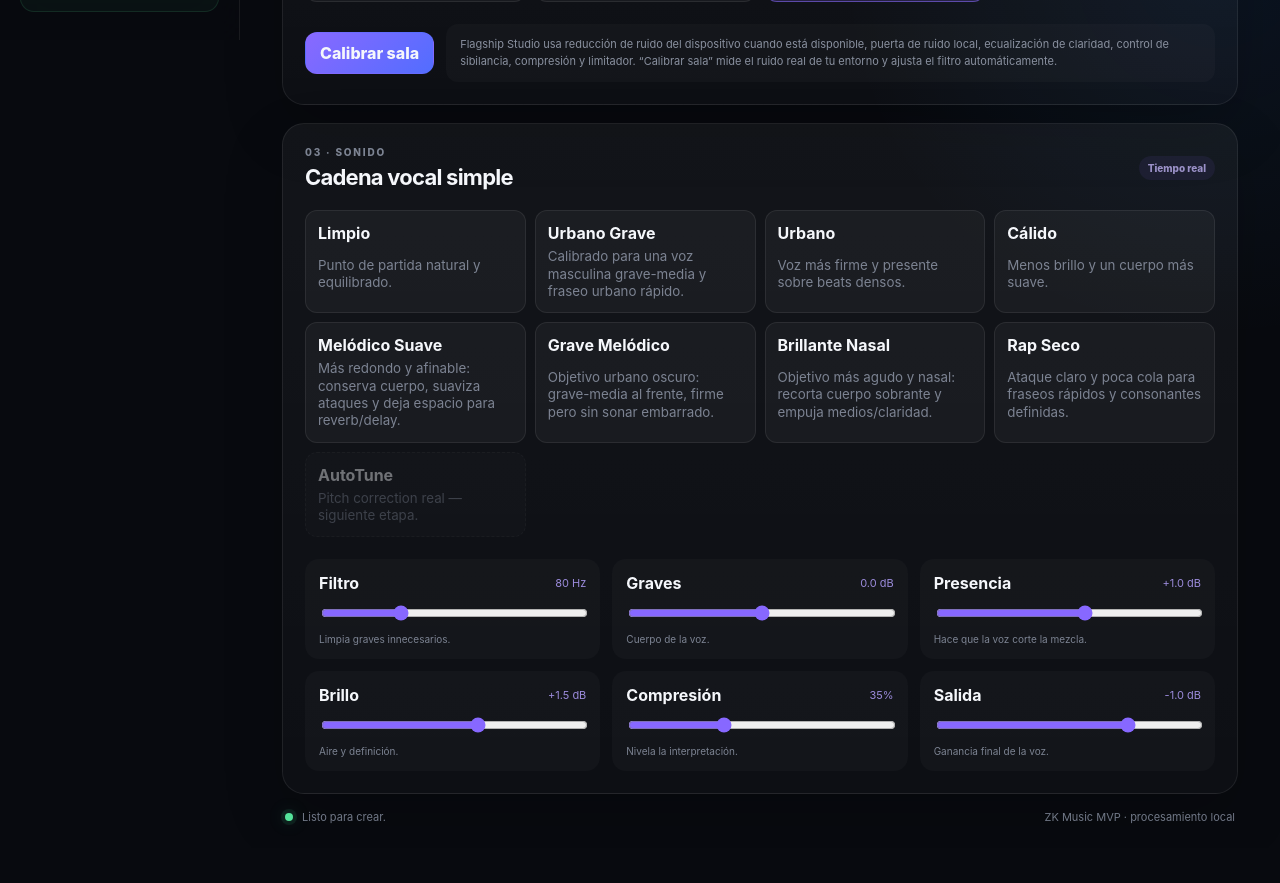
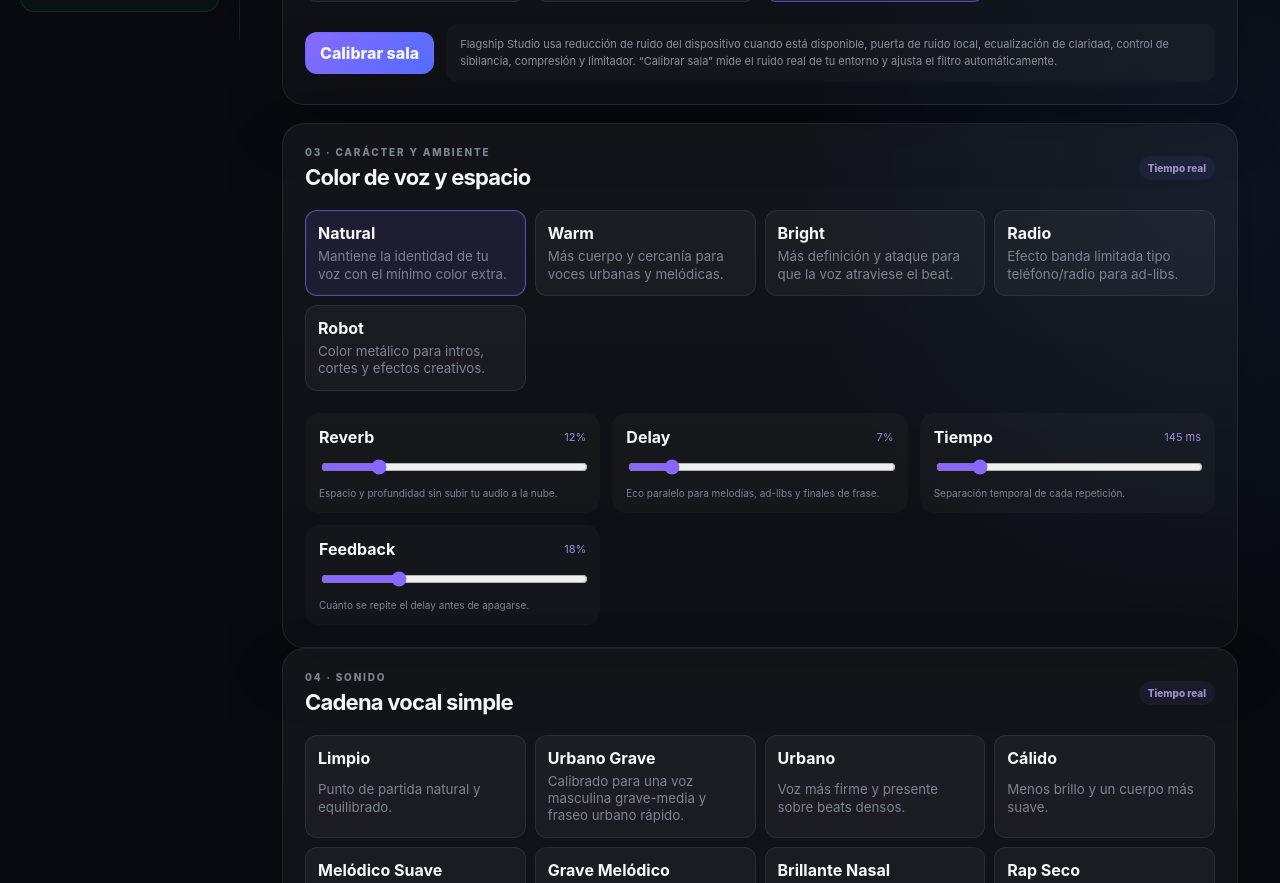
Before and after one commit to ZKYONA/Zk_Music, a React (Vite) app: page / in a window 1280 px wide. Shown: the part 760-1643 px from the top of the page. Before the commit the page ends 1608 px from the top, so only its background shows below. Built offline with nearby package versions, Linux system fonts and the light colour scheme.

Commit message:
feat(ui): expose voice character and ambience controls

```diff
--- a/src/App.tsx
+++ b/src/App.tsx
@@ -1,5 +1,9 @@
 import { useEffect, useMemo, useRef, useState } from "react";
-import { AudioEngine, type VocalFxSettings } from "./audio/AudioEngine";
+import {
+  AudioEngine,
+  type AmbienceSettings,
+  type VocalFxSettings,
+} from "./audio/AudioEngine";
 import {
   PERFORMANCE_PROFILES,
   detectDefaultProfile,
@@ -10,6 +14,10 @@ import {
   VOICE_ENHANCEMENT_PROFILES,
   type VoiceEnhancementMode,
 } from "./audio/enhancement";
+import {
+  VOICE_CHARACTER_PROFILES,
+  type VoiceCharacterMode,
+} from "./audio/characters";
 
 const INITIAL_FX: VocalFxSettings = {
   highPass: 80,
@@ -18,6 +26,13 @@ const INITIAL_FX: VocalFxSettings = {
   high: 1.5,
   compression: 35,
   output: -1,
+};
+
+const INITIAL_AMBIENCE: AmbienceSettings = {
+  reverb: 12,
+  delay: 7,
+  delayMs: 145,
+  feedback: 18,
 };
 
 function formatDb(value: number): string {
@@ -35,6 +50,8 @@ export default function App() {
   const [profile, setProfile] = useState<PerformanceProfile>(initialProfile);
   const [fx, setFx] = useState<VocalFxSettings>(INITIAL_FX);
   const [enhancement, setEnhancement] = useState<VoiceEnhancementMode>("flagship");
+  const [voiceCharacter, setVoiceCharacter] = useState<VoiceCharacterMode>("natural");
+  const [ambience, setAmbience] = useState<AmbienceSettings>(INITIAL_AMBIENCE);
   const [micReady, setMicReady] = useState(false);
   const [beatName, setBeatName] = useState("");
   const [recording, setRecording] = useState(false);
@@ -53,6 +70,10 @@ export default function App() {
   useEffect(() => {
     engineRef.current?.applyFx(fx);
   }, [fx]);
+
+  useEffect(() => {
+    engineRef.current?.setAmbience(ambience);
+  }, [ambience]);
 
   useEffect(() => {
     engineRef.current?.setMonitor(monitor);
@@ -77,6 +98,19 @@ export default function App() {
     value: VocalFxSettings[K],
   ) {
     setFx((current) => ({ ...current, [key]: value }));
+  }
+
+  function setAmbienceValue<K extends keyof AmbienceSettings>(
+    key: K,
+    value: AmbienceSettings[K],
+  ) {
+    setAmbience((current) => ({ ...current, [key]: value }));
+  }
+
+  function selectVoiceCharacter(mode: VoiceCharacterMode) {
+    engineRef.current?.setVoiceCharacter(mode);
+    setVoiceCharacter(mode);
+    setStatus("Carácter de voz: " + VOICE_CHARACTER_PROFILES[mode].name + ".");
   }
 
   async function enableMic() {
@@ -218,7 +252,7 @@ export default function App() {
         </div>
 
         <nav>
-          <button className="nav-item active">Estudio</button>
+          <button className="nav-item active" aria-current="page">Estudio</button>
           <button className="nav-item" disabled>Instrumentos <small>pronto</small></button>
           <button className="nav-item" disabled>Master IA <small>pronto</small></button>
           <button className="nav-item" disabled>Proyectos <small>pronto</small></button>
@@ -252,7 +286,14 @@ export default function App() {
                 <p className="eyebrow">01 · GRABAR</p>
                 <h2>Beat + voz</h2>
               </div>
-              <div className="meter" aria-label="Nivel de entrada">
+              <div
+                className="meter"
+                role="progressbar"
+                aria-label="Nivel de entrada del micrófono"
+                aria-valuemin={0}
+                aria-valuemax={100}
+                aria-valuenow={Math.round(level * 100)}
+              >
                 <div className="meter-fill" style={{ width: `${Math.max(2, level * 100)}%` }} />
               </div>
             </div>
@@ -275,7 +316,12 @@ export default function App() {
               <button className="ghost-button" onClick={previewBeat} disabled={!beatName || recording}>
                 ▶ Beat
               </button>
-              <button className="ghost-button" onClick={stopBeat} disabled={!beatName}>
+              <button
+                className="ghost-button"
+                onClick={stopBeat}
+                disabled={!beatName}
+                aria-label="Detener beat"
+              >
                 ■
               </button>
 
@@ -383,10 +429,91 @@ export default function App() {
           </div>
         </section>
 
+        <section className="panel character-panel">
+          <div className="panel-heading">
+            <div>
+              <p className="eyebrow">03 · CARÁCTER Y AMBIENTE</p>
+              <h2>Color de voz y espacio</h2>
+            </div>
+            <span className="chip">Tiempo real</span>
+          </div>
+
+          <div className="preset-row character-presets">
+            {(Object.keys(VOICE_CHARACTER_PROFILES) as VoiceCharacterMode[]).map((mode) => {
+              const item = VOICE_CHARACTER_PROFILES[mode];
+              return (
+                <button
+                  key={mode}
+                  className={"preset-button " + (voiceCharacter === mode ? "selected-preset" : "")}
+                  onClick={() => selectVoiceCharacter(mode)}
+                  aria-pressed={voiceCharacter === mode}
+                >
+                  <strong>{item.name}</strong>
+                  <small>{item.description}</small>
+                </button>
+              );
+            })}
+          </div>
+
+          <div className="controls-grid ambience-grid">
+            <label className="control">
+              <span><strong>Reverb</strong><output>{Math.round(ambience.reverb)}%</output></span>
+              <input
+                type="range"
+                min="0"
+                max="60"
+                step="1"
+                value={ambience.reverb}
+                onChange={(event) => setAmbienceValue("reverb", Number(event.target.value))}
+              />
+              <small>Espacio y profundidad sin subir tu audio a la nube.</small>
+            </label>
+
+            <label className="control">
+              <span><strong>Delay</strong><output>{Math.round(ambience.delay)}%</output></span>
+              <input
+                type="range"
+                min="0"
+                max="50"
+                step="1"
+                value={ambience.delay}
+                onChange={(event) => setAmbienceValue("delay", Number(event.target.value))}
+              />
+              <small>Eco paralelo para melodías, ad-libs y finales de frase.</small>
+            </label>
+
+            <label className="control">
+              <span><strong>Tiempo</strong><output>{Math.round(ambience.delayMs)} ms</output></span>
+              <input
+                type="range"
+                min="60"
+                max="650"
+                step="5"
+                value={ambience.delayMs}
+                onChange={(event) => setAmbienceValue("delayMs", Number(event.target.value))}
+              />
+              <small>Separación temporal de cada repetición.</small>
+            </label>
+
+            <label className="control">
+              <span><strong>Feedback</strong><output>{Math.round(ambience.feedback)}%</output></span>
+              <input
+                type="range"
+                min="0"
+                max="65"
+                step="1"
+                value={ambience.feedback}
+                onChange={(event) => setAmbienceValue("feedback", Number(event.target.value))}
+              />
+              <small>Cuánto se repite el delay antes de apagarse.</small>
+            </label>
+          </div>
+        </section>
+
         <section className="panel">
           <div className="panel-heading">
             <div>
-              <p className="eyebrow">03 · SONIDO</p>
+              <p className="eyebrow">04 · SONIDO</p>
               <h2>Cadena vocal simple</h2>
             </div>
             <span className="chip">Tiempo real</span>
@@ -451,7 +578,7 @@ export default function App() {
         </section>
 
         <footer className="footer">
-          <div>
+          <div role={error ? "alert" : "status"} aria-live="polite">
             <span className={error ? "status-dot error-dot" : "status-dot live"} />
             <span>{error || status}</span>
           </div>
```
